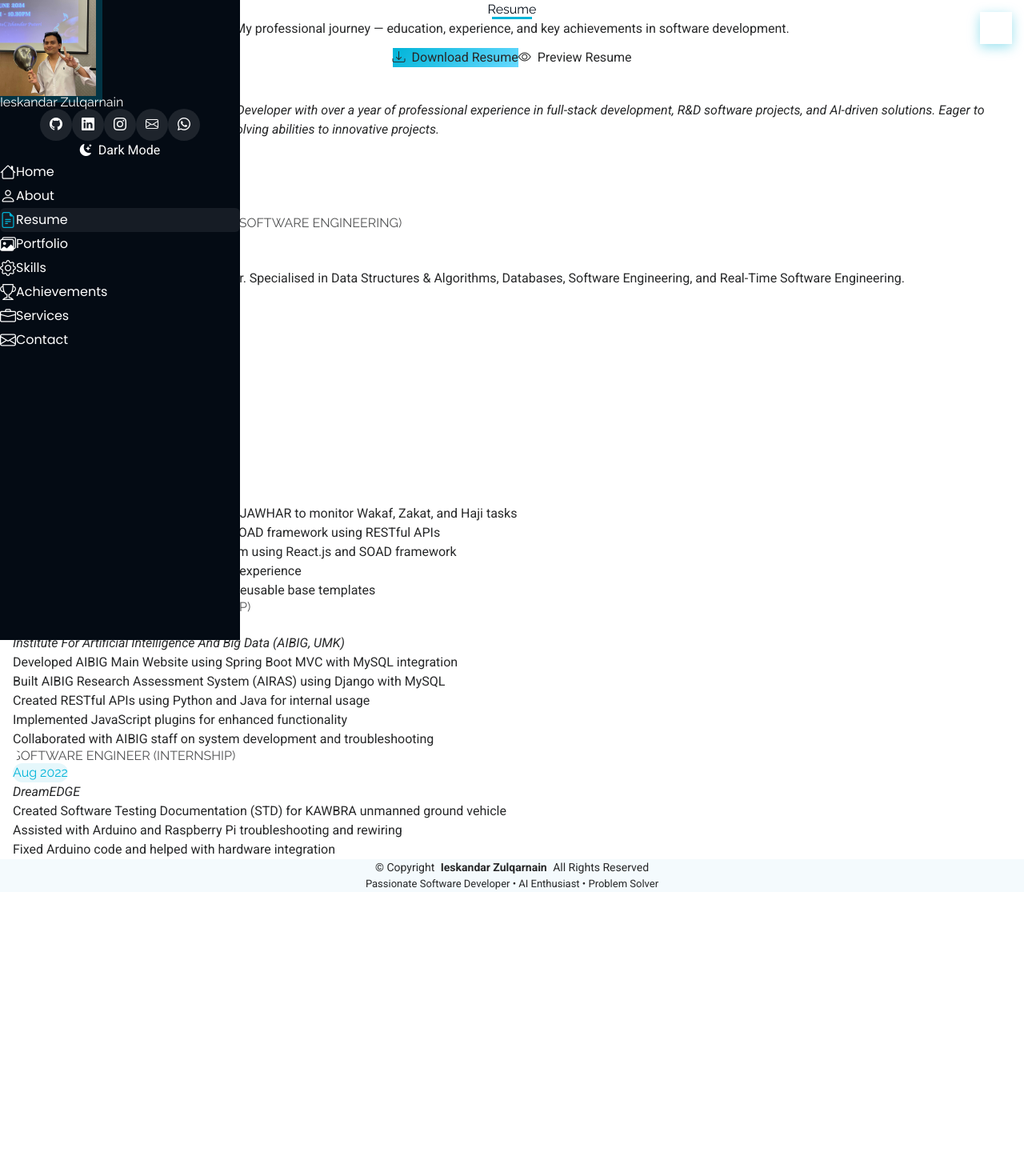
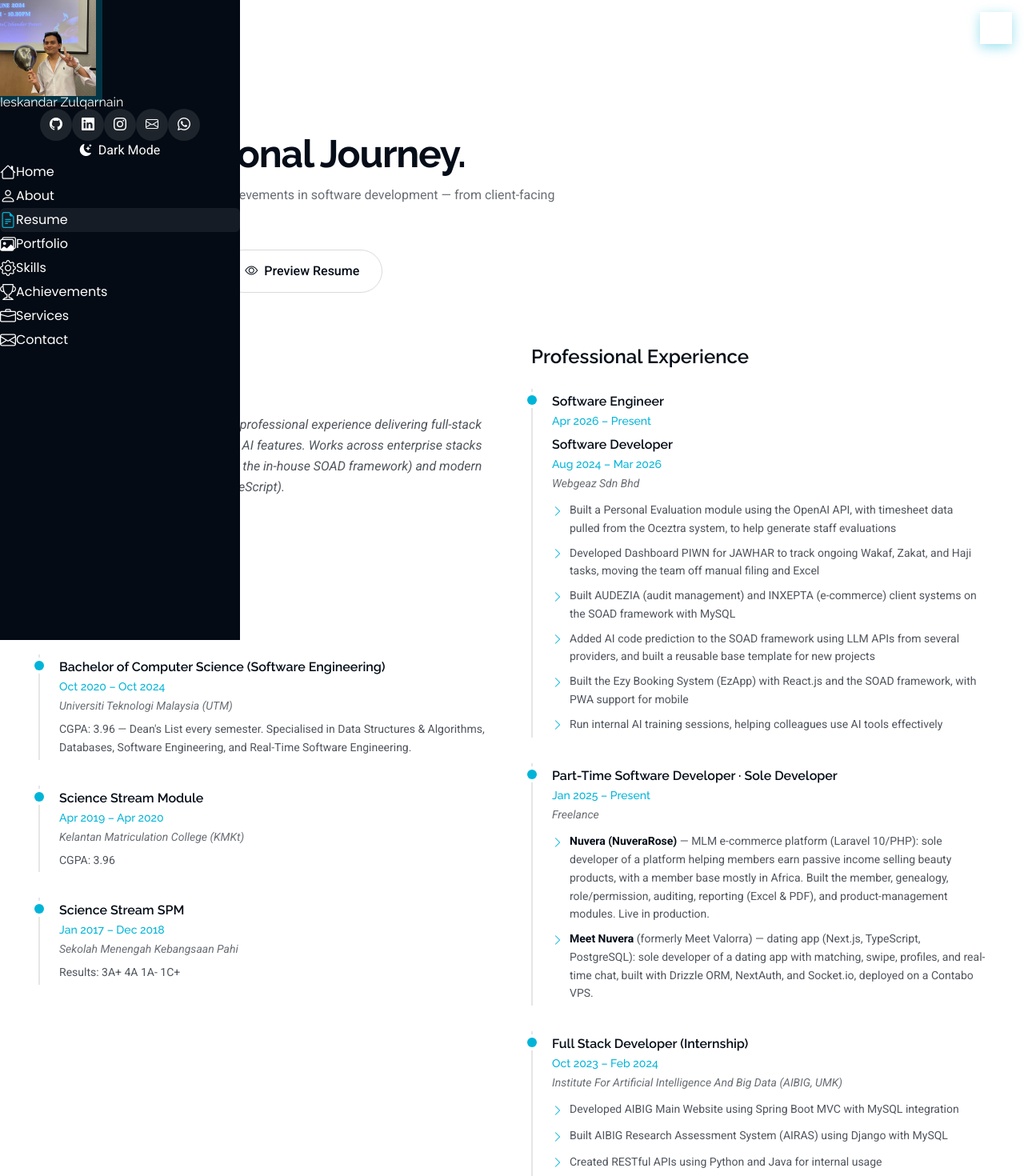
Before and after one commit to Zieszx/portfolio, a React (Vite) app: page /portfolio/resume in a window 1280 px wide. Shown: the top 1470 px of the page at 80% size. Before the commit the page ends 1115 px from the top, so only its background shows below. Built offline with nearby package versions, Linux system fonts and the light colour scheme.

Commit message:
Restyle Resume with Tailwind; add title change and Freelance (Nuvera/Meet Nuvera) section

```diff
--- a/src/components/Resume.jsx
+++ b/src/components/Resume.jsx
@@ -1,9 +1,45 @@
-import { useState } from 'react';
+import { useRef, useState } from 'react';
 import Swal from 'sweetalert2';
 import resumePdf from '/assets/resume/IESKANDARZULQARNAIN_Resume.pdf';
+import { useScrollReveal } from '../lib/motion';
+import { cn } from '../lib/cn';
+import { AnimatedGradientText } from './magicui/AnimatedGradientText';
+
+/* ── Timeline entry — shared visual language for education + experience ── */
+function TimelineDot() {
+  return (
+    <span
+      className="absolute -left-[7px] top-2 h-3 w-3 rounded-full bg-accent ring-4 ring-bg dark:ring-bg-dark"
+      aria-hidden="true"
+    />
+  );
+}
+
+const timelineItemClasses = 'relative border-l-2 border-ink/10 py-1 pl-6 dark:border-white/10';
+const itemTitleClasses = 'font-heading text-base font-semibold text-ink dark:text-white';
+const itemDateClasses = 'mt-0.5 text-sm font-medium text-accent';
+const itemOrgClasses = 'mt-1 text-sm italic text-ink/60 dark:text-white/60';
+const bulletListClasses = 'mt-3 space-y-2 text-sm leading-relaxed text-ink/70 dark:text-white/70';
+
+function Bullet({ children }) {
+  return (
+    <li className="flex items-start gap-2">
+      <i className="bi bi-chevron-right mt-0.5 shrink-0 text-accent" aria-hidden="true"></i>
+      <span>{children}</span>
+    </li>
+  );
+}
 
 function Resume() {
   const [isDownloading, setIsDownloading] = useState(false);
+
+  const headerRef = useRef(null);
+  const summaryRef = useRef(null);
+  const experienceRef = useRef(null);
+
+  useScrollReveal(headerRef);
+  useScrollReveal(summaryRef, { stagger: 0.1, delay: 0.1 });
+  useScrollReveal(experienceRef, { stagger: 0.08, delay: 0.15 });
 
   const handleDownloadResume = async () => {
     setIsDownloading(true);
@@ -41,149 +77,197 @@
   const handlePreviewResume = () => window.open(resumePdf, '_blank');
 
   return (
-    <div className="container px-4 px-md-5">
-      <section id="resume" className="resume section">
-        <div className="container section-title" data-aos="fade-up">
-          <h2>Resume</h2>
-          <p>My professional journey — education, experience, and key achievements in software development.</p>
+    <section id="resume" className="relative bg-bg py-24 dark:bg-bg-dark sm:py-32">
+      <div className="mx-auto max-w-7xl px-6 sm:px-8 lg:px-12">
+        {/* Header */}
+        <div ref={headerRef} className="max-w-2xl">
+          <AnimatedGradientText>Resume</AnimatedGradientText>
+          <h1 className="mt-4 font-heading text-4xl font-bold tracking-tight text-ink dark:text-white sm:text-5xl">
+            My Professional Journey.
+          </h1>
+          <p className="mt-4 text-ink/60 dark:text-white/60">
+            Education, experience, and key achievements in software development — from client-facing platforms
+            to AI-driven tools.
+          </p>
 
-          <div className="resume-actions d-flex justify-content-center gap-3 flex-wrap pt-3">
+          {/* Actions */}
+          <div className="mt-8 flex flex-wrap items-center gap-4">
             <button
               onClick={handleDownloadResume}
               disabled={isDownloading}
-              className="resume-btn resume-btn-primary"
-              onMouseOver={(e) => {
-                if (!isDownloading) {
-                  e.currentTarget.style.transform = 'translateY(-2px)';
-                  e.currentTarget.style.boxShadow = '0 8px 25px rgba(0, 180, 216, 0.35)';
-                }
-              }}
-              onMouseOut={(e) => {
-                e.currentTarget.style.transform = 'translateY(0)';
-                e.currentTarget.style.boxShadow = 'none';
-              }}>
-              <i className={`bi ${isDownloading ? 'bi-hourglass-split' : 'bi-download'}`}></i>
+              className={cn(
+                'relative inline-flex items-center justify-center gap-2 overflow-hidden rounded-full px-7 py-3.5',
+                'bg-accent font-medium text-white transition-all hover:-translate-y-0.5',
+                'hover:shadow-[0_8px_25px_rgba(0,180,216,0.35)] disabled:pointer-events-none disabled:opacity-70'
+              )}>
+              <i className={`bi ${isDownloading ? 'bi-hourglass-split' : 'bi-download'}`} aria-hidden="true"></i>
               {isDownloading ? 'Downloading…' : 'Download Resume'}
             </button>
 
             <button
               onClick={handlePreviewResume}
-              className="resume-btn resume-btn-outline"
-              onMouseOver={(e) => {
-                e.currentTarget.style.background = 'var(--accent-color)';
-                e.currentTarget.style.color = 'white';
-                e.currentTarget.style.transform = 'translateY(-2px)';
-                e.currentTarget.style.boxShadow = '0 8px 25px rgba(0, 180, 216, 0.3)';
-              }}
-              onMouseOut={(e) => {
-                e.currentTarget.style.background = 'transparent';
-                e.currentTarget.style.color = 'var(--accent-color)';
-                e.currentTarget.style.transform = 'translateY(0)';
-                e.currentTarget.style.boxShadow = 'none';
-              }}>
-              <i className="bi bi-eye"></i>
+              className={cn(
+                'inline-flex items-center justify-center gap-2 rounded-full border border-ink/15 px-7 py-3.5',
+                'font-medium text-ink transition-all hover:-translate-y-0.5 hover:border-accent hover:bg-accent hover:text-white',
+                'hover:shadow-[0_8px_25px_rgba(0,180,216,0.3)] dark:border-white/15 dark:text-white'
+              )}>
+              <i className="bi bi-eye" aria-hidden="true"></i>
               Preview Resume
             </button>
           </div>
         </div>
 
-        <div className="container">
-          <div className="row">
+        {/* Two-column layout */}
+        <div className="mt-16 grid grid-cols-1 gap-14 lg:grid-cols-2 lg:gap-12">
           {/* Left column — Summary + Education */}
-            <div className="col-lg-6" data-aos="fade-up" data-aos-delay="100">
-              <h3 className="resume-title">Summary</h3>
-              <div className="resume-item pb-0">
-                <h4>Ieskandar Zulqarnain</h4>
-                <p>
-                  <em>Passionate and self-motivated Software Developer with over a year of professional experience in full-stack development, R&amp;D software projects, and AI-driven solutions. Eager to contribute technical skills and problem-solving abilities to innovative projects.</em>
+          <div ref={summaryRef} className="flex flex-col gap-12">
+            <div>
+              <h2 className="font-heading text-2xl font-semibold text-ink dark:text-white">Summary</h2>
+              <div className="mt-6">
+                <h3 className={itemTitleClasses}>Ieskandar Zulqarnain</h3>
+                <p className="mt-2 italic leading-relaxed text-ink/70 dark:text-white/70">
+                  Software Engineer with two years of professional experience delivering full-stack web
+                  applications, R&amp;D software, and AI features. Works across enterprise stacks (Java/Spring
+                  Boot, PHP/Laravel, and the in-house SOAD framework) and modern JavaScript (React.js and
+                  Next.js/TypeScript).
                 </p>
-                <ul>
-                  <li>Shah Alam, Selangor, Malaysia</li>
-                  <li>+60 14-916 1793</li>
-                  <li>ieskandarzulqarnain@gmail.com</li>
+                <ul className="mt-4 space-y-2 text-sm text-ink/60 dark:text-white/60">
+                  <li className="flex items-center gap-2">
+                    <i className="bi bi-geo-alt text-accent" aria-hidden="true"></i>
+                    Shah Alam, Selangor, Malaysia
+                  </li>
+                  <li className="flex items-center gap-2">
+                    <i className="bi bi-telephone text-accent" aria-hidden="true"></i>
+                    +60 14-916 1793
+                  </li>
+                  <li className="flex items-center gap-2">
+                    <i className="bi bi-envelope text-accent" aria-hidden="true"></i>
+                    ieskandarzulqarnain@gmail.com
+                  </li>
                 </ul>
               </div>
-
-              <h3 className="resume-title">Education</h3>
-              <div className="resume-item">
-                <h4>Bachelor of Computer Science (Software Engineering)</h4>
-                <h5>Oct 2020 – Oct 2024</h5>
-                <p>
-                  <em>Universiti Teknologi Malaysia (UTM)</em>
-                </p>
-                <p>CGPA: 3.96 — Dean&apos;s List every semester. Specialised in Data Structures &amp; Algorithms, Databases, Software Engineering, and Real-Time Software Engineering.</p>
             </div>
 
-              <div className="resume-item">
-                <h4>Science Stream Module</h4>
-                <h5>Apr 2019 – Apr 2020</h5>
-                <p>
-                  <em>Kelantan Matriculation College (KMKt)</em>
+            <div>
+              <h2 className="font-heading text-2xl font-semibold text-ink dark:text-white">Education</h2>
+              <div className="mt-6 flex flex-col gap-8">
+                <div className={timelineItemClasses}>
+                  <TimelineDot />
+                  <h4 className={itemTitleClasses}>Bachelor of Computer Science (Software Engineering)</h4>
+                  <h5 className={itemDateClasses}>Oct 2020 – Oct 2024</h5>
+                  <p className={itemOrgClasses}>Universiti Teknologi Malaysia (UTM)</p>
+                  <p className="mt-2 text-sm leading-relaxed text-ink/70 dark:text-white/70">
+                    CGPA: 3.96 — Dean&apos;s List every semester. Specialised in Data Structures &amp; Algorithms,
+                    Databases, Software Engineering, and Real-Time Software Engineering.
                   </p>
-                <p>CGPA: 3.96</p>
                 </div>
 
-              <div className="resume-item">
-                <h4>Science Stream SPM</h4>
-                <h5>Jan 2017 – Dec 2018</h5>
-                <p>
-                  <em>Sekolah Menengah Kebangsaan Pahi</em>
-                </p>
-                <p>Results: 3A+ 4A 1A- 1C+</p>
+                <div className={timelineItemClasses}>
+                  <TimelineDot />
+                  <h4 className={itemTitleClasses}>Science Stream Module</h4>
+                  <h5 className={itemDateClasses}>Apr 2019 – Apr 2020</h5>
+                  <p className={itemOrgClasses}>Kelantan Matriculation College (KMKt)</p>
+                  <p className="mt-2 text-sm leading-relaxed text-ink/70 dark:text-white/70">CGPA: 3.96</p>
+                </div>
+
+                <div className={timelineItemClasses}>
+                  <TimelineDot />
+                  <h4 className={itemTitleClasses}>Science Stream SPM</h4>
+                  <h5 className={itemDateClasses}>Jan 2017 – Dec 2018</h5>
+                  <p className={itemOrgClasses}>Sekolah Menengah Kebangsaan Pahi</p>
+                  <p className="mt-2 text-sm leading-relaxed text-ink/70 dark:text-white/70">Results: 3A+ 4A 1A- 1C+</p>
+                </div>
+              </div>
             </div>
           </div>
 
           {/* Right column — Professional Experience */}
-            <div className="col-lg-6" data-aos="fade-up" data-aos-delay="200">
-              <h3 className="resume-title">Professional Experience</h3>
+          <div ref={experienceRef}>
+            <h2 className="font-heading text-2xl font-semibold text-ink dark:text-white">Professional Experience</h2>
 
-              <div className="resume-item">
-                <h4>Software Developer</h4>
-                <h5>Aug 2024 – Present</h5>
-                <p>
-                  <em>Webgeaz Sdn Bhd</em>
-                </p>
-                <ul>
-                  <li>Developed Dashboard PIWN system for JAWHAR to monitor Wakaf, Zakat, and Haji tasks</li>
-                  <li>Created AI code prediction system for SOAD framework using RESTful APIs</li>
-                  <li>Built Ezapp booking management system using React.js and SOAD framework</li>
-                  <li>Applied PWA concepts to enhance user experience</li>
-                  <li>Improved SOAD framework by creating reusable base templates</li>
+            <div className="mt-6 flex flex-col gap-8">
+              {/* Webgeaz — Software Engineer / Software Developer */}
+              <div className={timelineItemClasses}>
+                <TimelineDot />
+                <h4 className={itemTitleClasses}>Software Engineer</h4>
+                <h5 className={itemDateClasses}>Apr 2026 – Present</h5>
+                <h4 className={cn('pt-2', itemTitleClasses)}>Software Developer</h4>
+                <h5 className={itemDateClasses}>Aug 2024 – Mar 2026</h5>
+                <p className={itemOrgClasses}>Webgeaz Sdn Bhd</p>
+                <ul className={bulletListClasses}>
+                  <Bullet>
+                    Built a Personal Evaluation module using the OpenAI API, with timesheet data pulled from the
+                    Oceztra system, to help generate staff evaluations
+                  </Bullet>
+                  <Bullet>
+                    Developed Dashboard PIWN for JAWHAR to track ongoing Wakaf, Zakat, and Haji tasks, moving the
+                    team off manual filing and Excel
+                  </Bullet>
+                  <Bullet>Built AUDEZIA (audit management) and INXEPTA (e-commerce) client systems on the SOAD framework with MySQL</Bullet>
+                  <Bullet>
+                    Added AI code prediction to the SOAD framework using LLM APIs from several providers, and built
+                    a reusable base template for new projects
+                  </Bullet>
+                  <Bullet>Built the Ezy Booking System (EzApp) with React.js and the SOAD framework, with PWA support for mobile</Bullet>
+                  <Bullet>Run internal AI training sessions, helping colleagues use AI tools effectively</Bullet>
                 </ul>
               </div>
 
-              <div className="resume-item">
-                <h4>Full Stack Developer (Internship)</h4>
-                <h5>Oct 2023 – Feb 2024</h5>
-                <p>
-                  <em>Institute For Artificial Intelligence And Big Data (AIBIG, UMK)</em>
-                </p>
-                <ul>
-                  <li>Developed AIBIG Main Website using Spring Boot MVC with MySQL integration</li>
-                  <li>Built AIBIG Research Assessment System (AIRAS) using Django with MySQL</li>
-                  <li>Created RESTful APIs using Python and Java for internal usage</li>
-                  <li>Implemented JavaScript plugins for enhanced functionality</li>
-                  <li>Collaborated with AIBIG staff on system development and troubleshooting</li>
+              {/* Freelance — Nuvera / Meet Nuvera */}
+              <div className={timelineItemClasses}>
+                <TimelineDot />
+                <h4 className={itemTitleClasses}>Part-Time Software Developer · Sole Developer</h4>
+                <h5 className={itemDateClasses}>Jan 2025 – Present</h5>
+                <p className={itemOrgClasses}>Freelance</p>
+                <ul className={bulletListClasses}>
+                  <Bullet>
+                    <strong className="text-ink dark:text-white">Nuvera (NuveraRose)</strong> — MLM e-commerce
+                    platform (Laravel 10/PHP): sole developer of a platform helping members earn passive income
+                    selling beauty products, with a member base mostly in Africa. Built the member, genealogy,
+                    role/permission, auditing, reporting (Excel &amp; PDF), and product-management modules. Live
+                    in production.
+                  </Bullet>
+                  <Bullet>
+                    <strong className="text-ink dark:text-white">Meet Nuvera</strong> (formerly Meet Valorra) —
+                    dating app (Next.js, TypeScript, PostgreSQL): sole developer of a dating app with matching,
+                    swipe, profiles, and real-time chat, built with Drizzle ORM, NextAuth, and Socket.io, deployed
+                    on a Contabo VPS.
+                  </Bullet>
                 </ul>
               </div>
 
-              <div className="resume-item">
-                <h4>Software Engineer (Internship)</h4>
-                <h5>Aug 2022</h5>
-                <p>
-                  <em>DreamEDGE</em>
-                </p>
-                <ul>
-                  <li>Created Software Testing Documentation (STD) for KAWBRA unmanned ground vehicle</li>
-                  <li>Assisted with Arduino and Raspberry Pi troubleshooting and rewiring</li>
-                  <li>Fixed Arduino code and helped with hardware integration</li>
+              {/* AIBIG — content unchanged */}
+              <div className={timelineItemClasses}>
+                <TimelineDot />
+                <h4 className={itemTitleClasses}>Full Stack Developer (Internship)</h4>
+                <h5 className={itemDateClasses}>Oct 2023 – Feb 2024</h5>
+                <p className={itemOrgClasses}>Institute For Artificial Intelligence And Big Data (AIBIG, UMK)</p>
+                <ul className={bulletListClasses}>
+                  <Bullet>Developed AIBIG Main Website using Spring Boot MVC with MySQL integration</Bullet>
+                  <Bullet>Built AIBIG Research Assessment System (AIRAS) using Django with MySQL</Bullet>
+                  <Bullet>Created RESTful APIs using Python and Java for internal usage</Bullet>
+                  <Bullet>Implemented JavaScript plugins for enhanced functionality</Bullet>
+                  <Bullet>Collaborated with AIBIG staff on system development and troubleshooting</Bullet>
+                </ul>
+              </div>
+
+              {/* DreamEDGE — content unchanged */}
+              <div className={timelineItemClasses}>
+                <TimelineDot />
+                <h4 className={itemTitleClasses}>Software Engineer (Internship)</h4>
+                <h5 className={itemDateClasses}>Aug 2022</h5>
+                <p className={itemOrgClasses}>DreamEDGE</p>
+                <ul className={bulletListClasses}>
+                  <Bullet>Created Software Testing Documentation (STD) for KAWBRA unmanned ground vehicle</Bullet>
+                  <Bullet>Assisted with Arduino and Raspberry Pi troubleshooting and rewiring</Bullet>
+                  <Bullet>Fixed Arduino code and helped with hardware integration</Bullet>
                 </ul>
               </div>
             </div>
           </div>
         </div>
+      </div>
     </section>
-    </div>
   );
 }
 
```
Lines whose indentation alone changed are shown as unchanged.
